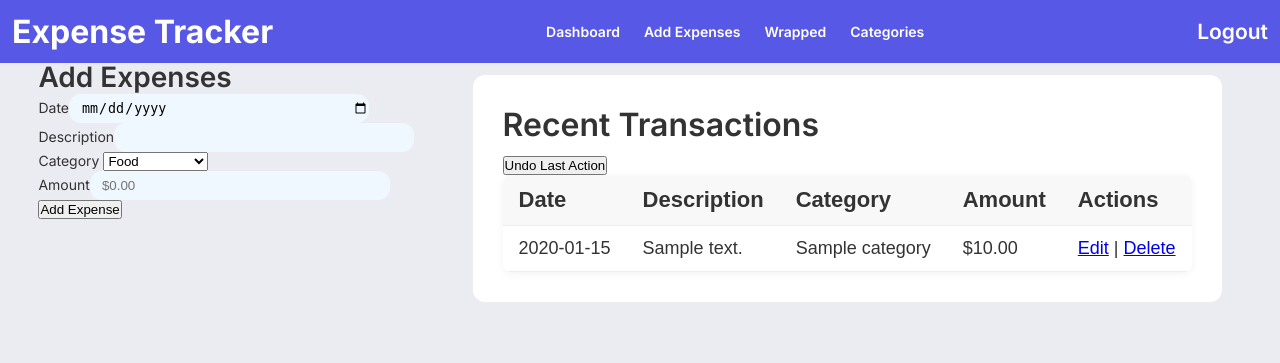
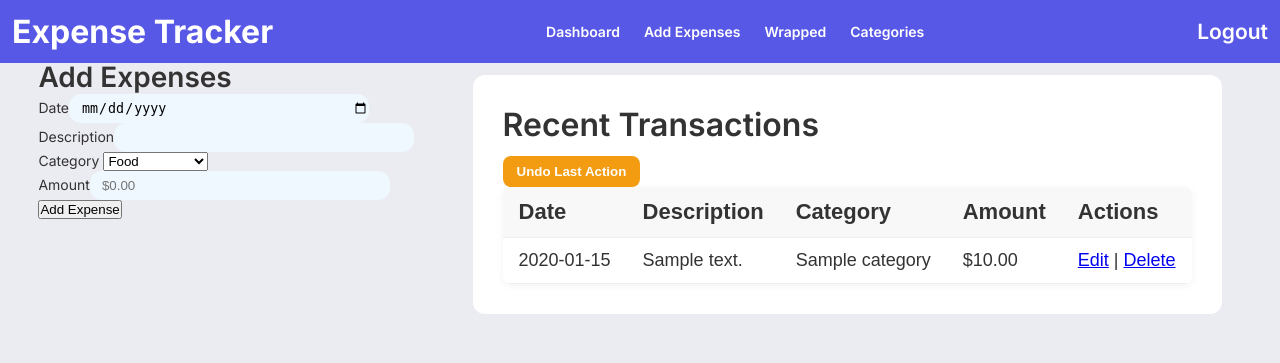
Before and after one commit to caraldcunha/expense-tracker, a Flask app: page /dashboard in a window 1280 px wide. Shown: the top 363 px of the page. Run offline with Flask 3, Linux system fonts and the light colour scheme; a user stored in the database is signed in; tables that the repository leaves empty hold one stand-in row (values such as "Sample post").

Commit message:
Update styles.css

```diff
--- a/app/static/css/styles.css
+++ b/app/static/css/styles.css
@@ -99,6 +99,30 @@ main {
 
 .transactions { margin-top: 15px; }
 .transactions h2 { margin-bottom: 12px; font-size: xx-large; }
+/* Undo button + actions bar */
+.actions-bar {
+    display: flex;
+    justify-content: flex-end; /* moves actions to the right */
+    gap: 10px;
+    margin-bottom: 12px;
+}
+
+.undo-btn {
+    background-color: #f39c12;
+    color: white;
+    padding: 8px 14px;
+    border: none;
+    border-radius: 8px;
+    font-weight: 600;
+    cursor: pointer;
+}
+
+.undo-btn:hover {
+    background-color: #e67e22;
+}
+
+
+
 
 table {
     width: 100%;
```
